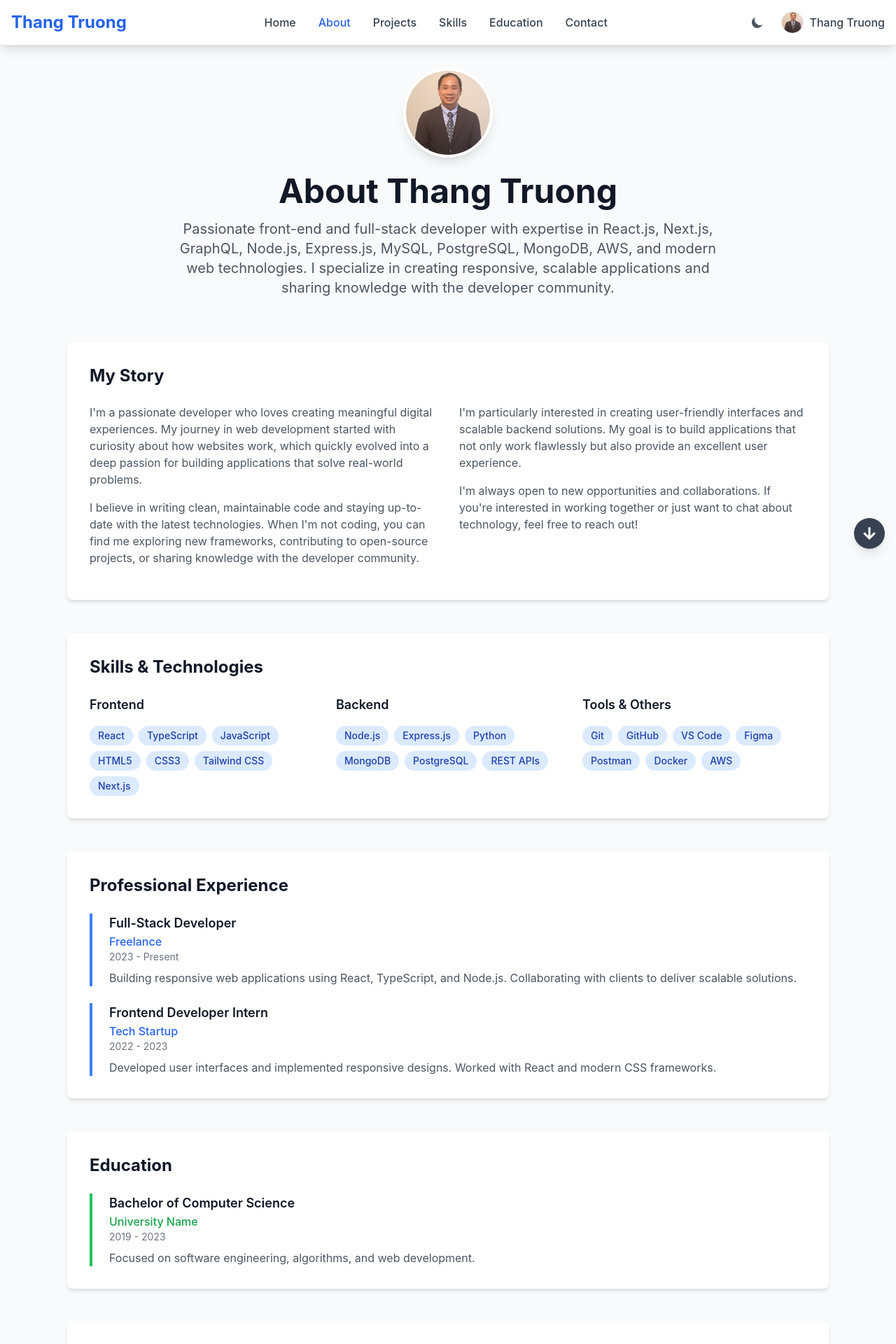
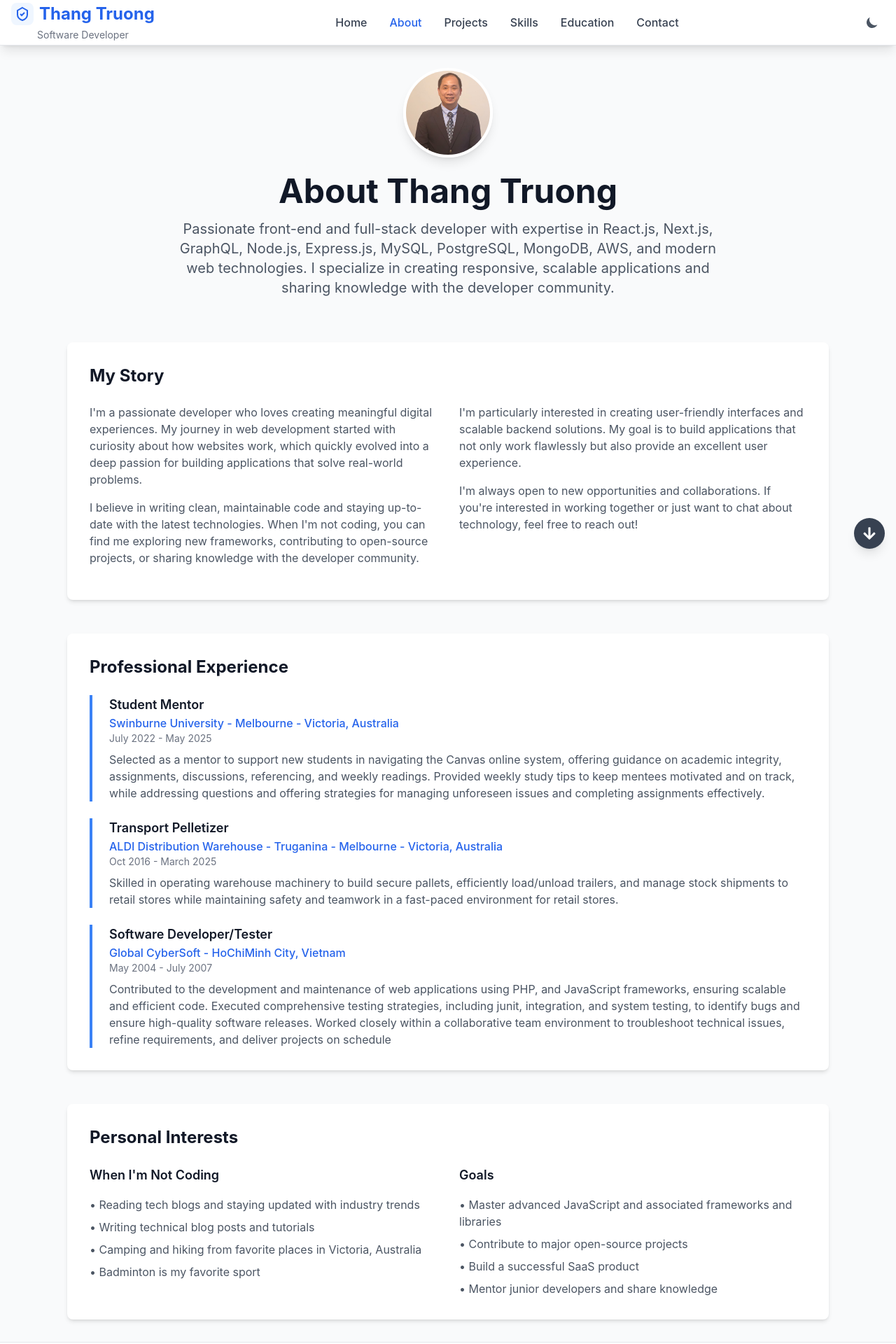
Before and after one commit to thangtruong1808/thangtruong-blog, a React (Vite) app: page /about in a window 1280 px wide. Shown: the top 1920 px of the page at 70% size. Built offline with nearby package versions, Linux system fonts and the light colour scheme.

Commit message:
Complete Update About Page

```diff
--- a/src/App.tsx
+++ b/src/App.tsx
@@ -27,8 +27,6 @@ function App() {
           <NavBar
             logo="Thang Truong"
             categories={navCategories}
-            userName="Thang Truong"
-            userAvatar={authorPhoto}
           />
         </header>
 
--- a/src/components/About.tsx
+++ b/src/components/About.tsx
@@ -43,18 +43,25 @@ const About: React.FC<AboutProps> = ({
 
   const experiences = [
     {
-      title: "Full-Stack Developer",
-      company: "Freelance",
-      period: "2023 - Present",
+      title: "Student Mentor",
+      company: "Swinburne University - Melbourne - Victoria, Australia",
+      period: "July 2022 - May 2025",
       description:
-        "Building responsive web applications using React, TypeScript, and Node.js. Collaborating with clients to deliver scalable solutions.",
+        "Selected as a mentor to support new students in navigating the Canvas online system, offering guidance on academic integrity, assignments, discussions, referencing, and weekly readings. Provided weekly study tips to keep mentees motivated and on track, while addressing questions and offering strategies for managing unforeseen issues and completing assignments effectively.",
     },
     {
-      title: "Frontend Developer Intern",
-      company: "Tech Startup",
-      period: "2022 - 2023",
+      title: "Transport Pelletizer",
+      company: "ALDI Distribution Warehouse - Truganina - Melbourne - Victoria, Australia",
+      period: "Oct 2016 - March 2025",
       description:
-        "Developed user interfaces and implemented responsive designs. Worked with React and modern CSS frameworks.",
+        "Skilled in operating warehouse machinery to build secure pallets, efficiently load/unload trailers, and manage stock shipments to retail stores while maintaining safety and teamwork in a fast-paced environment for retail stores.",
+    },
+    {
+      title: "Software Developer/Tester",
+      company: "Global CyberSoft - HoChiMinh City, Vietnam",
+      period: "May 2004 - July 2007",
+      description:
+        "Contributed to the development and maintenance of web applications using PHP, and JavaScript frameworks, ensuring scalable and efficient code. Executed comprehensive testing strategies, including junit, integration, and system testing, to identify bugs and ensure high-quality software releases. Worked closely within a collaborative team environment to troubleshoot technical issues, refine requirements, and deliver projects on schedule",
     },
   ];
 
@@ -129,31 +136,6 @@ const About: React.FC<AboutProps> = ({
         </div>
       </div>
 
-      {/* Skills Section */}
-      <div className="bg-white dark:bg-gray-800 rounded-lg shadow-md p-8 mb-12">
-        <h2 className="text-2xl font-bold text-gray-900 dark:text-white mb-6">
-          Skills & Technologies
-        </h2>
-        <div className="grid grid-cols-1 md:grid-cols-3 gap-8">
-          {skills.map((skillGroup, index) => (
-            <div key={index}>
-              <h3 className="text-lg font-semibold text-gray-900 dark:text-white mb-4">
-                {skillGroup.category}
-              </h3>
-              <div className="flex flex-wrap gap-2">
-                {skillGroup.items.map((skill, skillIndex) => (
-                  <span
-                    key={skillIndex}
-                    className="inline-flex items-center px-3 py-1 rounded-full text-sm font-medium bg-blue-100 dark:bg-blue-900 text-blue-800 dark:text-blue-200"
-                  >
-                    {skill}
-                  </span>
-                ))}
-              </div>
-            </div>
-          ))}
-        </div>
-      </div>
 
       {/* Experience Section */}
       <div className="bg-white dark:bg-gray-800 rounded-lg shadow-md p-8 mb-12">
@@ -180,30 +162,6 @@ const About: React.FC<AboutProps> = ({
         </div>
       </div>
 
-      {/* Education Section */}
-      <div className="bg-white dark:bg-gray-800 rounded-lg shadow-md p-8 mb-12">
-        <h2 className="text-2xl font-bold text-gray-900 dark:text-white mb-6">
-          Education
-        </h2>
-        <div className="space-y-6">
-          {education.map((edu, index) => (
-            <div key={index} className="border-l-4 border-green-500 pl-6">
-              <h3 className="text-lg font-semibold text-gray-900 dark:text-white">
-                {edu.degree}
-              </h3>
-              <p className="text-green-600 dark:text-green-400 font-medium">
-                {edu.school}
-              </p>
-              <p className="text-sm text-gray-500 dark:text-gray-400 mb-2">
-                {edu.period}
-              </p>
-              <p className="text-gray-600 dark:text-gray-300">
-                {edu.description}
-              </p>
-            </div>
-          ))}
-        </div>
-      </div>
 
       {/* Personal Interests */}
       <div className="bg-white dark:bg-gray-800 rounded-lg shadow-md p-8">
@@ -219,9 +177,9 @@ const About: React.FC<AboutProps> = ({
               <li>
                 • Reading tech blogs and staying updated with industry trends
               </li>
-              <li>• Contributing to open-source projects</li>
               <li>• Writing technical blog posts and tutorials</li>
-              <li>• Participating in hackathons and coding challenges</li>
+              <li>• Camping and hiking from favorite places in Victoria, Australia</li>
+              <li>• Badminton is my favorite sport</li>
             </ul>
           </div>
           <div>
@@ -229,7 +187,7 @@ const About: React.FC<AboutProps> = ({
               Goals
             </h3>
             <ul className="space-y-2 text-gray-600 dark:text-gray-300">
-              <li>• Master advanced React patterns and state management</li>
+              <li>• Master advanced JavaScript and associated frameworks and libraries</li>
               <li>• Contribute to major open-source projects</li>
               <li>• Build a successful SaaS product</li>
               <li>• Mentor junior developers and share knowledge</li>
--- a/src/components/Footer.tsx
+++ b/src/components/Footer.tsx
@@ -9,19 +9,19 @@ interface FooterProps {
 const socialMedia = [
   {
     name: "LinkedIn",
-    href: "https://linkedin.com/in/thangtruong-se", // Replace with your actual profile URL
+    href: import.meta.env.VITE_LINKEDIN_URL ?? "",
     icon: FaLinkedin,
     color: "text-[#0A66C2] hover:opacity-80", // Official LinkedIn blue
   },
   {
     name: "Facebook",
-    href: "https://facebook.com/thangtruong.se", // Replace with your actual profile URL
+    href: import.meta.env.VITE_FACEBOOK_URL ?? "",
     icon: FaFacebook,
     color: "text-[#1877F2] hover:opacity-80", // Official Facebook blue
   },
   {
     name: "GitHub",
-    href: "https://github.com/thangtruong-se", // Replace with your actual profile URL
+    href: import.meta.env.VITE_GITHUB_URL ?? "",
     icon: FaGithub,
     color: "text-gray-600 dark:text-gray-400 hover:opacity-80",
   },
@@ -49,7 +49,9 @@ const Footer = ({ companyName, categories }: FooterProps) => {
           ))}
         </nav>
         <div className="mt-10 flex justify-center space-x-10">
-          {socialMedia.map((item) => (
+          {socialMedia
+            .filter((item) => Boolean(item.href))
+            .map((item) => (
               <a
                 key={item.name}
                 href={item.href}
--- a/src/components/NavBar.tsx
+++ b/src/components/NavBar.tsx
@@ -4,16 +4,21 @@ import ThemeSwitch from "./ThemeSwitch";
 
 interface NavBarProps {
   logo?: string;
+  logoIcon?: React.ReactNode;
+  logoSubtitle?: string;
   categories?: string[];
-  userName?: string;
-  userAvatar?: string;
 }
 
 const NavBar: React.FC<NavBarProps> = ({
   logo = "Logo",
+  logoIcon = (
+    <svg className="w-6 h-6" viewBox="0 0 24 24" fill="none" stroke="currentColor" strokeWidth="2">
+      <path d="M12 3l7 4v6c0 3.5-2.5 6.5-7 8-4.5-1.5-7-4.5-7-8V7l7-4z" />
+      <path d="M9 12l2 2 4-4" />
+    </svg>
+  ),
+  logoSubtitle = "Software Developer",
   categories = ["Home", "Products", "Services", "About", "Contact"],
-  userName = "User",
-  userAvatar = "",
 }) => {
   const [isMobileMenuOpen, setIsMobileMenuOpen] = useState(false);
   const location = useLocation();
@@ -51,13 +56,19 @@ const NavBar: React.FC<NavBarProps> = ({
       <div className="max-w-7xl mx-auto px-4">
         <div className="flex items-center justify-between h-16">
           {/* Logo */}
-          <div>
+          <div className="flex flex-col">
             <Link
               to="/"
-              className="text-2xl font-bold text-blue-600 dark:text-blue-400"
+              className="flex items-center space-x-2 text-2xl font-bold text-blue-600 dark:text-blue-400"
             >
-              {logo}
+              <span className="w-8 h-8 rounded-lg bg-blue-50 dark:bg-blue-900/40 flex items-center justify-center text-blue-600 dark:text-blue-300">
+                {logoIcon}
+              </span>
+              <span>{logo}</span>
             </Link>
+            <span className="text-sm text-gray-500 dark:text-gray-400 mt-1 text-center">
+              {logoSubtitle}
+            </span>
           </div>
 
           {/* Desktop Categories */}
@@ -76,30 +87,10 @@ const NavBar: React.FC<NavBarProps> = ({
             ))}
           </div>
 
-          {/* User Profile and Theme Switch */}
+          {/* Theme switch and mobile menu */}
           <div className="flex items-center space-x-4">
-            {/* Theme Switch */}
             <ThemeSwitch className="text-gray-700 dark:text-gray-300 hover:bg-gray-100 dark:hover:bg-gray-800" />
 
-            {/* User Avatar and Name */}
-            <div className="flex items-center space-x-2">
-              {userAvatar ? (
-                <img
-                  src={userAvatar}
-                  alt={userName}
-                  className="w-8 h-8 rounded-full object-cover border border-gray-200 dark:border-gray-700"
-                />
-              ) : (
-                <div className="w-8 h-8 rounded-full bg-blue-600 text-white flex items-center justify-center font-bold">
-                  {userName.charAt(0).toUpperCase()}
-                </div>
-              )}
-              <span className="hidden sm:block text-gray-700 dark:text-gray-300 font-medium">
-                {userName}
-              </span>
-            </div>
-
-            {/* Mobile Menu Button */}
             <button
               className="md:hidden p-2 text-gray-700 dark:text-gray-300 hover:bg-gray-100 dark:hover:bg-gray-800 rounded-lg transition-colors duration-200"
               onClick={toggleMobileMenu}
```
Also changed, not shown: src/components/blog/HeroSection.tsx (+0 -67 lines). Lines whose indentation alone changed are shown as unchanged.
